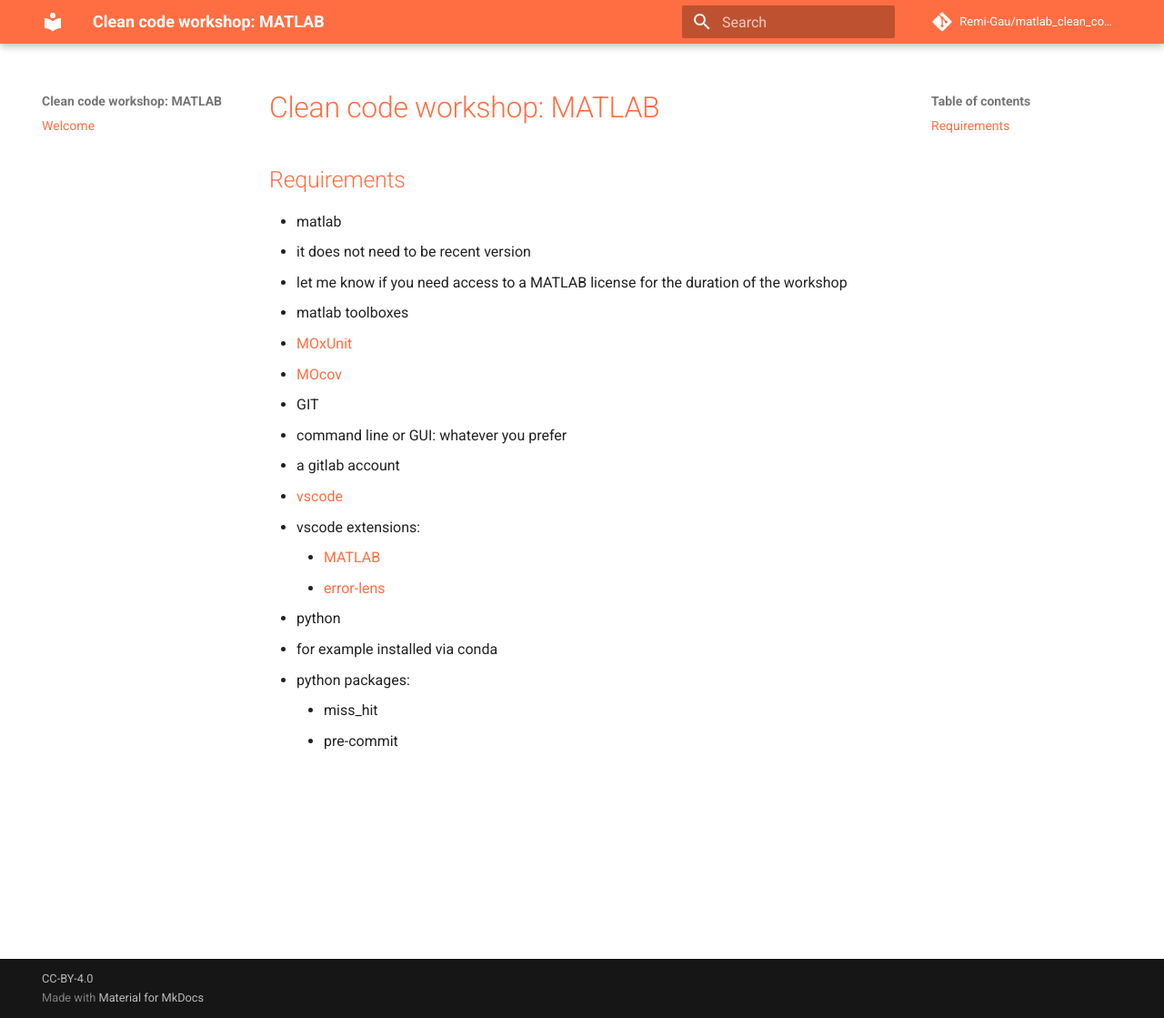
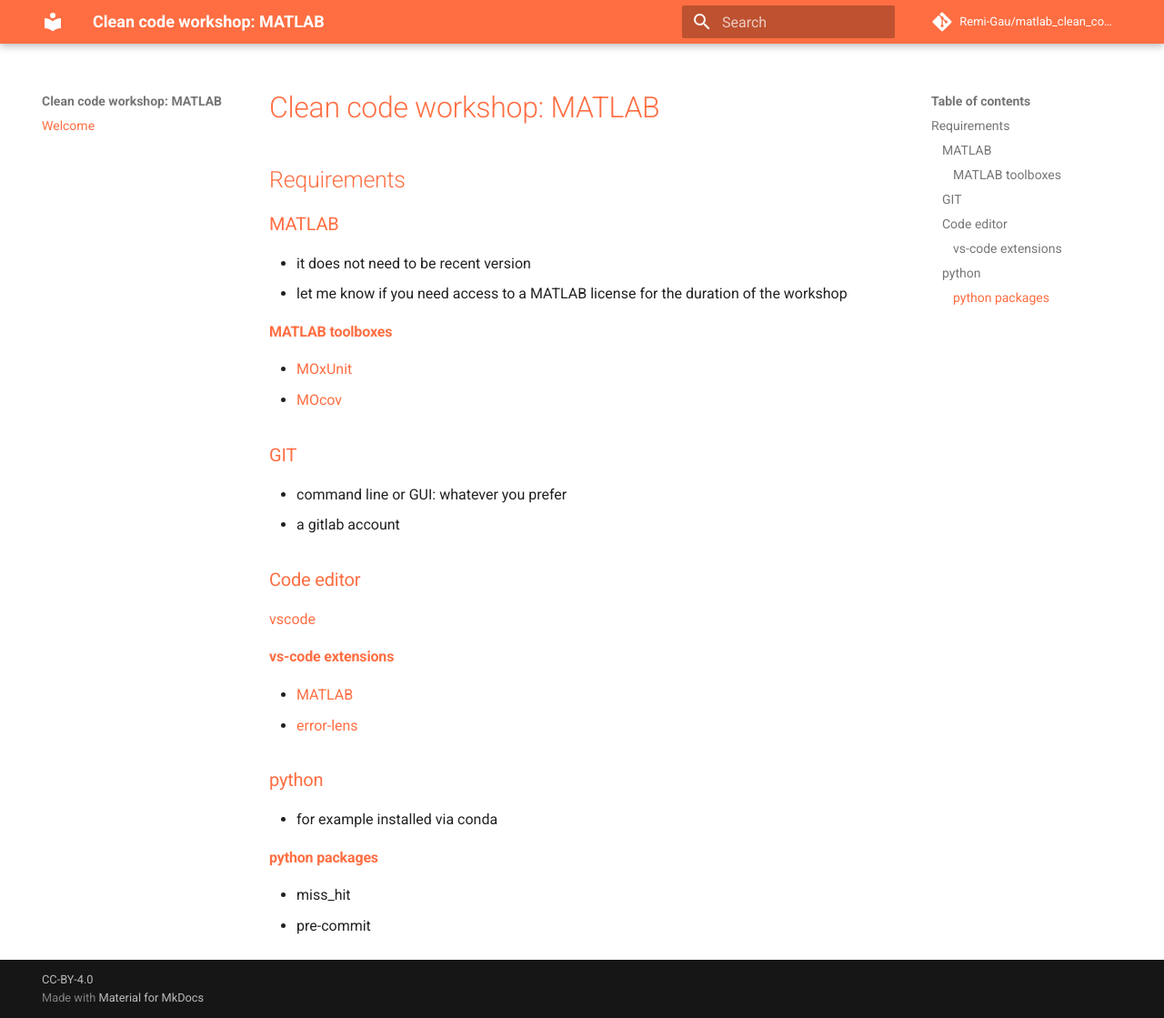
Before and after one commit to Remi-Gau/matlab_clean_code_workshop, an MkDocs documentation site: the page built from doc/index.md, in a window 1280 px wide and 1119 px high. Shown: the whole window at 91% size. Built offline with MkDocs 1.6.1 and Material for MkDocs 9.7.7, drawn with Linux system fonts in a browser that asks for light colours; comment, search, counter and statistics services are not loaded.

Commit message:
update path

```diff
--- a/doc/index.md
+++ b/doc/index.md
@@ -2,22 +2,36 @@
 
 ## Requirements
 
-- matlab
-  - it does not need to be recent version
-  - let me know if you need access to a MATLAB license for the duration of the
-    workshop
-- matlab toolboxes
-  - [MOxUnit](https://github.com/MOxUnit/MOxUnit)
-  - [MOcov](https://github.com/MOcov/MOcov)
-- GIT
-  - command line or GUI: whatever you prefer
+### MATLAB
+
+- it does not need to be recent version
+- let me know if you need access to a MATLAB license for the duration of the
+  workshop
+
+#### MATLAB toolboxes
+
+- [MOxUnit](https://github.com/MOxUnit/MOxUnit)
+- [MOcov](https://github.com/MOcov/MOcov)
+
+### GIT
+
+- command line or GUI: whatever you prefer
 - a gitlab account
-- [vscode](https://code.visualstudio.com/)
-  - vscode extensions:
-    - [MATLAB](https://marketplace.visualstudio.com/items?itemName=Gimly81.matlab)
-    - [error-lens](https://marketplace.visualstudio.com/items?itemName=usernamehw.errorlens)
-- python
-  - for example installed via conda
-  - python packages:
-    - miss_hit
-    - pre-commit
+
+### Code editor
+
+[vscode](https://code.visualstudio.com/)
+
+#### vs-code extensions
+
+- [MATLAB](https://marketplace.visualstudio.com/items?itemName=Gimly81.matlab)
+- [error-lens](https://marketplace.visualstudio.com/items?itemName=usernamehw.errorlens)
+
+### python
+
+- for example installed via conda
+
+#### python packages
+
+- miss_hit
+- pre-commit
```
Also changed, not shown: 1 other file.
